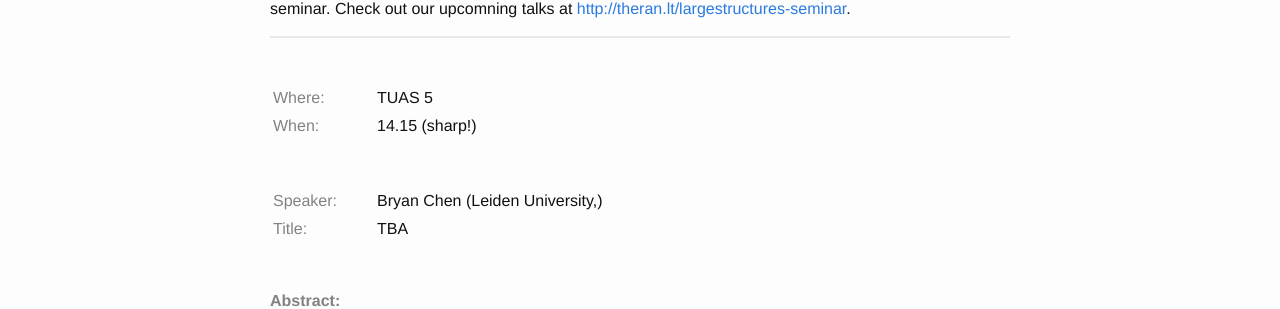
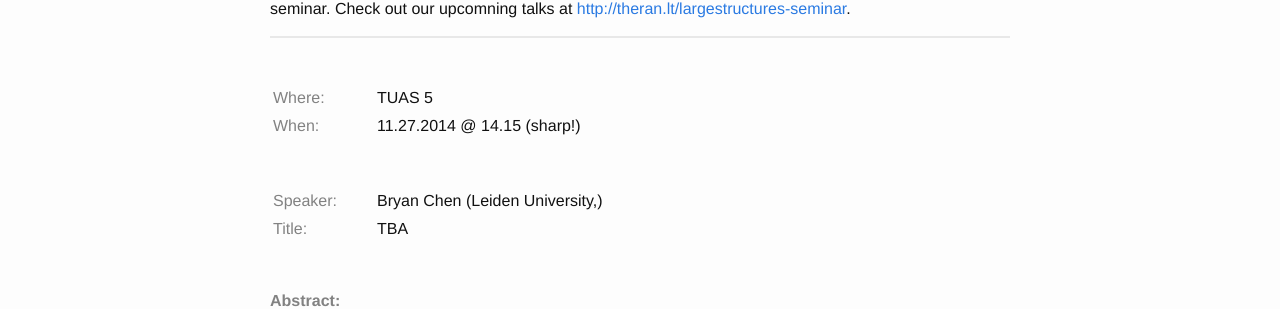
Before and after one commit to theran/theran.github.io, a Jekyll site: the page built from _seminartalks/2014-11-27-chen.md, in a window 1280 px wide. Shown: the part 194-503 px from the top of the page. Built offline with Jekyll 4.4.1, drawn with Linux system fonts in a browser that asks for light colours.

Commit message:
Format bug in seminar talk pages. No date.

```diff
--- a/_layouts/seminartalk.html
+++ b/_layouts/seminartalk.html
@@ -29,7 +29,7 @@ layout: default
             </tr>
             <tr>
                 <td class="seminar-talk-time">When:</td>
-                <td class="seminar-talk-time">{{page.talktime}}</td>
+                <td class="seminar-talk-time">{{page.talkdate}} @ {{page.talktime}}</td>
             </tr>
         </table>
     </div>
```
